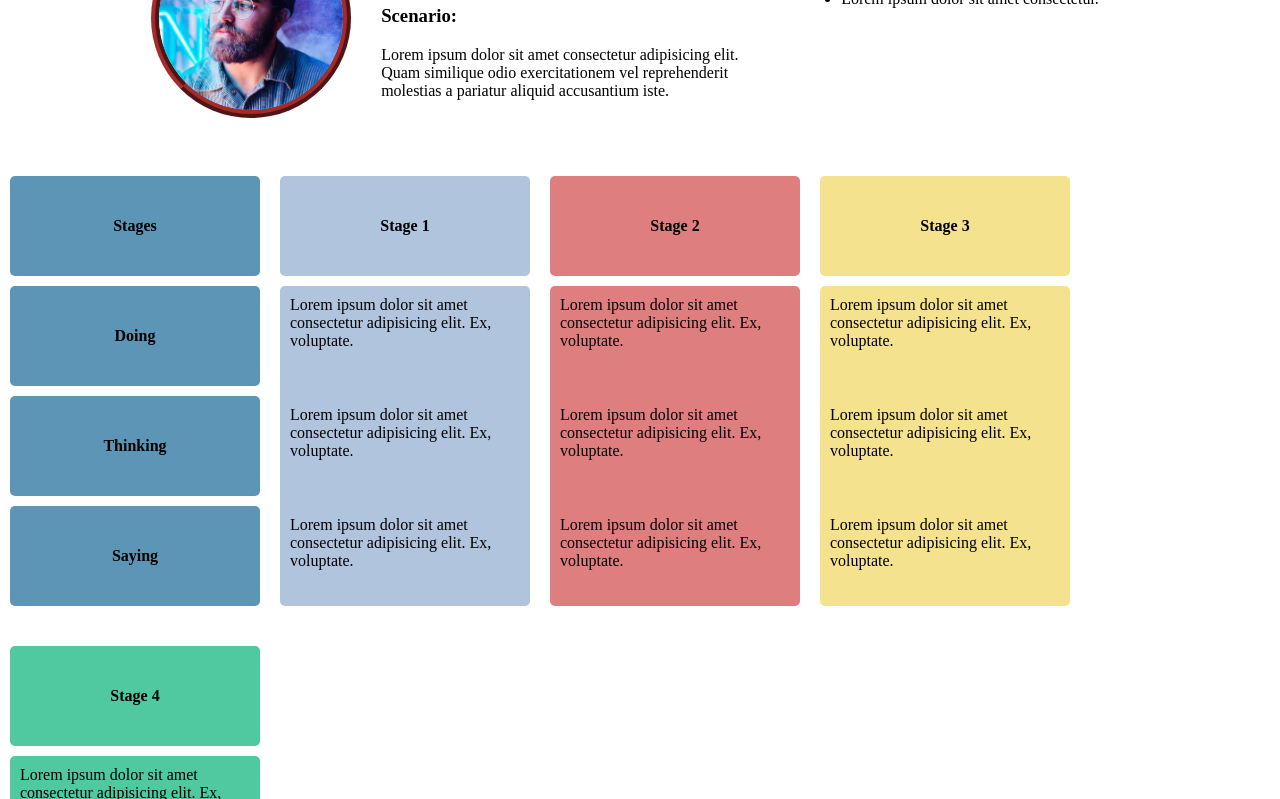
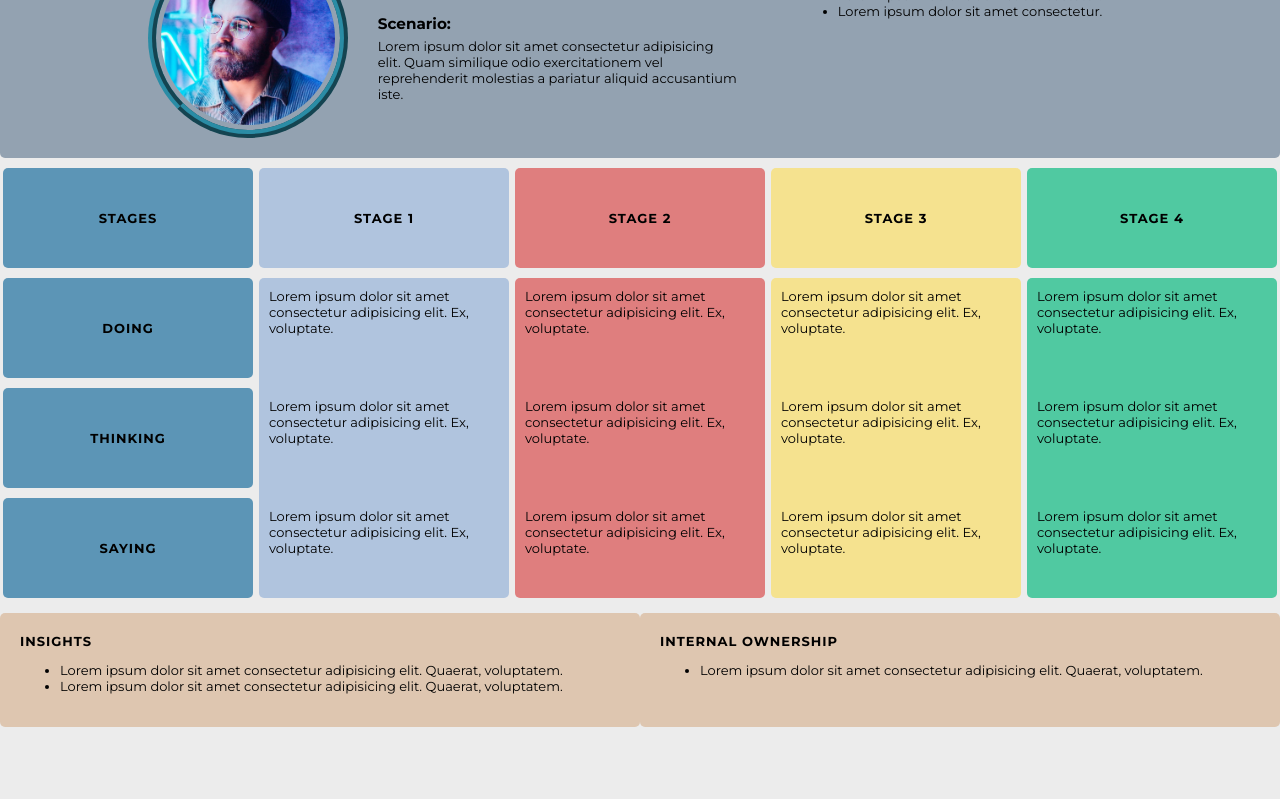
Before and after one commit to PANOPTICONISM/user-journey_template, a plain HTML site: page index.html in a window 1280 px wide. Shown: the part 102-901 px from the top of the page. After the commit the page ends 854 px from the top, so only its background shows below. Drawn offline with Linux system fonts and the light colour scheme.

Commit message:
template ready

```diff
--- a/index.html
+++ b/index.html
@@ -66,9 +66,18 @@
     </main>
     <footer>
         <div class="insights">
-
+            <h4>Insights</h4>
+            <ul>
+                <li>Lorem ipsum dolor sit amet consectetur adipisicing elit. Quaerat, voluptatem.</li>
+                <li>Lorem ipsum dolor sit amet consectetur adipisicing elit. Quaerat, voluptatem.</li>
+            </ul>
         </div>
-        <div class="internal_ownership"></div>
+        <div class="internal_ownership">
+            <h4>Internal ownership</h4>
+            <ul>
+                <li>Lorem ipsum dolor sit amet consectetur adipisicing elit. Quaerat, voluptatem.</li>
+            </ul>
+        </div>
     </footer>
 </body>
 </html>
--- a/style.css
+++ b/style.css
@@ -1,5 +1,11 @@
+@import url('https://fonts.googleapis.com/css2?family=Montserrat:wght@200;300;400;500;600;700&display=swap');
+@import url('https://fonts.googleapis.com/css2?family=Poppins:wght@200;300;400;500;600;700&display=swap');
+
 body {
     margin: 0;
+    background-color: #ececec;
+    font-family: 'Montserrat', sans-serif;
+    font-size: 13px;
 }
 
 img {
@@ -19,14 +25,19 @@ header img {
     height: 200px;
     object-fit: cover;
     border-radius: 50%;
-    border: 8px ridge brown;
-    margin-top: 20px;
+    border: 8px ridge rgb(42, 140, 165);
+    margin: 20px 0;
+    padding: 5px;
 }
 
 header {
     display: flex;
     flex-wrap: wrap;
     justify-content: center;
+    background-color: rgb(147, 162, 177);
+    max-width: 1290px;
+    margin: 20px auto;
+    margin-bottom: -10px;
 }
 
 header > div {
@@ -34,9 +45,14 @@ header > div {
     margin: 20px 10px;
     padding: 20px;
 }
+
+h3 {
+    margin: 0;
+    margin-bottom: -8px;
+}
 /* MATRIX */
-main {
-    max-width: 1350px;
+main, footer {
+    max-width: 1300px;
     margin: auto;
 }
 
@@ -46,7 +62,7 @@ main {
 }
 
 .phases > div {
-    margin: 10px;
+    margin: 10px auto;
 }
 
 .phases > div h4 {
@@ -56,6 +72,9 @@ main {
     justify-content: center;
     align-items: center;
     margin: 10px 0;
+    font-weight: 700;
+    text-transform: uppercase;
+    letter-spacing: 1px;
 }
 
 .phase_0 h4 {
@@ -84,3 +103,48 @@ main {
 .phase_4 h4, .phase_4 .journey {
     background-color:  rgb(80, 201, 161);
 }
+
+footer {
+    display: flex;
+    flex-wrap: wrap;
+    margin-bottom: 20px;
+    margin-top: -10px;
+}
+
+footer > div {
+    width: 640px;
+    padding: 20px;
+    background-color: rgb(222, 198, 176);
+}
+
+footer > div:first-child {
+    margin: 0px 10px 0 5px;
+}
+
+footer h4 {
+    margin: 0;
+    font-weight: 700;
+    text-transform: uppercase;
+    letter-spacing: 1px;
+}
+
+@media (max-width: 600px) {
+    .phases > div {
+        margin: auto;
+    }
+
+    header > div {
+        margin: auto;
+        padding: 0;
+    }
+
+    header {
+        margin-bottom: 10px;
+    }
+}
+
+@media (max-width: 1350px) {
+    footer > div, footer > div:first-child {
+        margin: 5px auto;
+    }
+}
```
